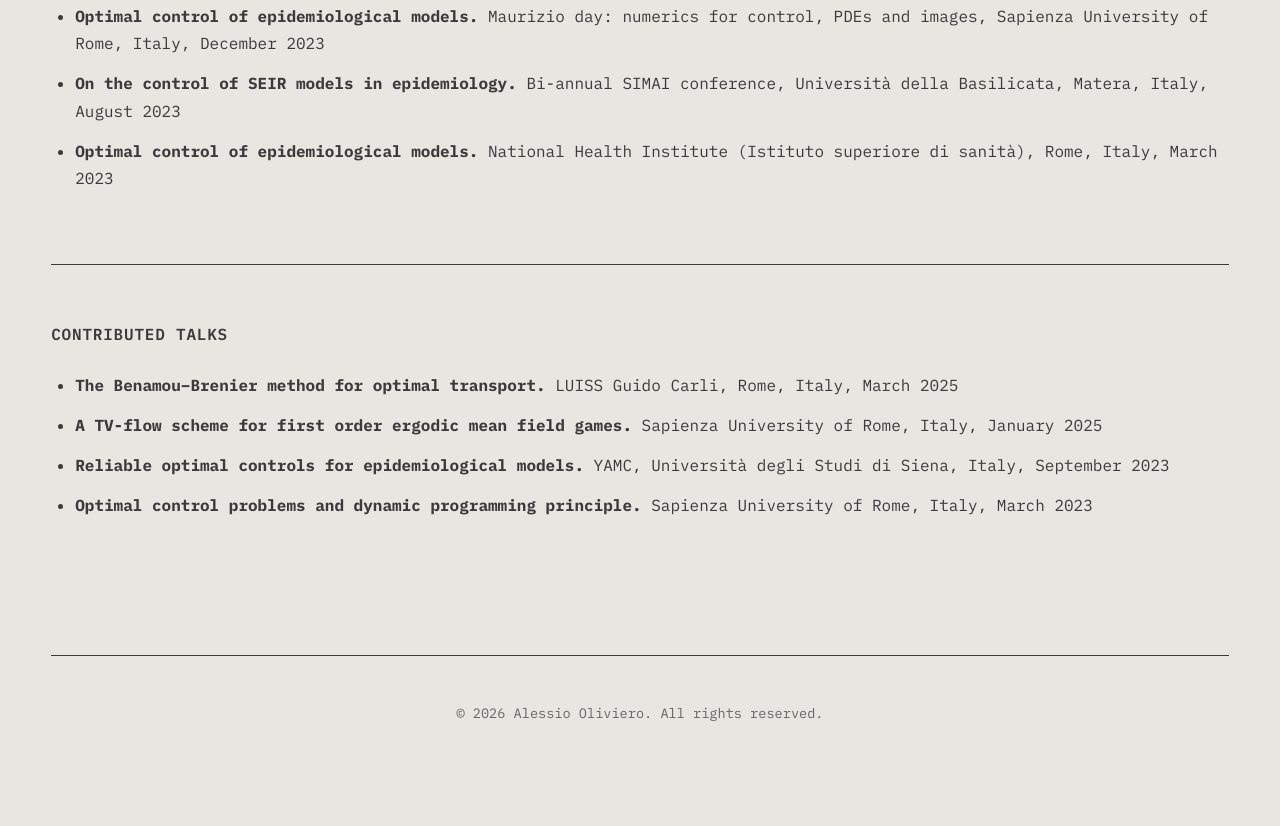
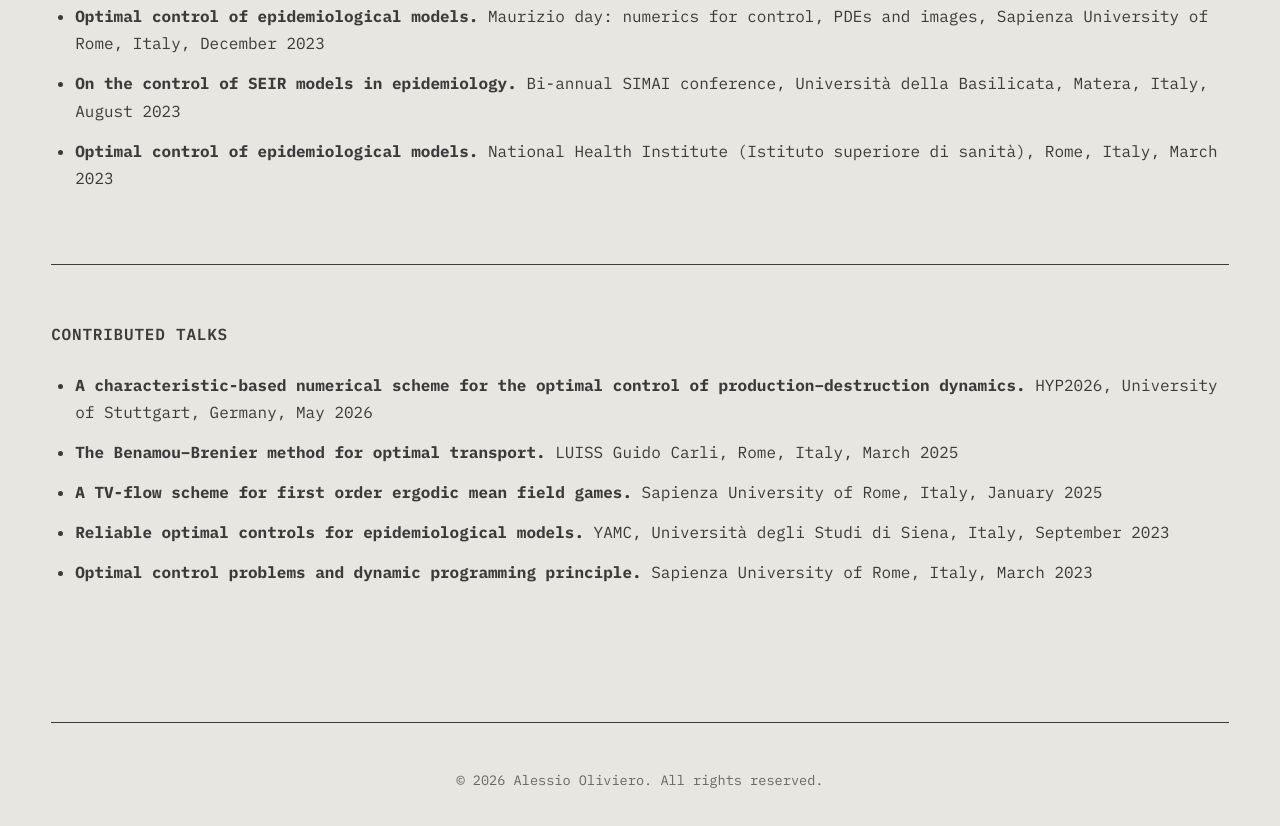
Before and after one commit to alessio-oliviero/alessio-oliviero.github.io, a plain HTML site: page talks.html in a window 1280 px wide. Shown: the part 585-1411 px from the top of the page. Before the commit the page ends 1356 px from the top, so only its background shows below. Drawn offline with Linux system fonts and the light colour scheme.

Commit message:
Add contributed talk details to talks.html

```diff
--- a/talks.html
+++ b/talks.html
@@ -38,6 +38,7 @@
         <section>
             <h2 class="section-heading">Contributed Talks</h2>
             <ul class="talk-list">
+                <li><strong>A characteristic-based numerical scheme for the optimal control of production–destruction dynamics.</strong> HYP2026, University of Stuttgart, Germany, May 2026</li>
                 <li><strong>The Benamou–Brenier method for optimal transport.</strong> LUISS Guido Carli, Rome, Italy, March 2025</li>
                 <li><strong>A TV-flow scheme for first order ergodic mean field games.</strong> Sapienza University of Rome, Italy, January 2025</li>
                 <li><strong>Reliable optimal controls for epidemiological models.</strong> YAMC, Università degli Studi di Siena, Italy, September 2023</li>
```
